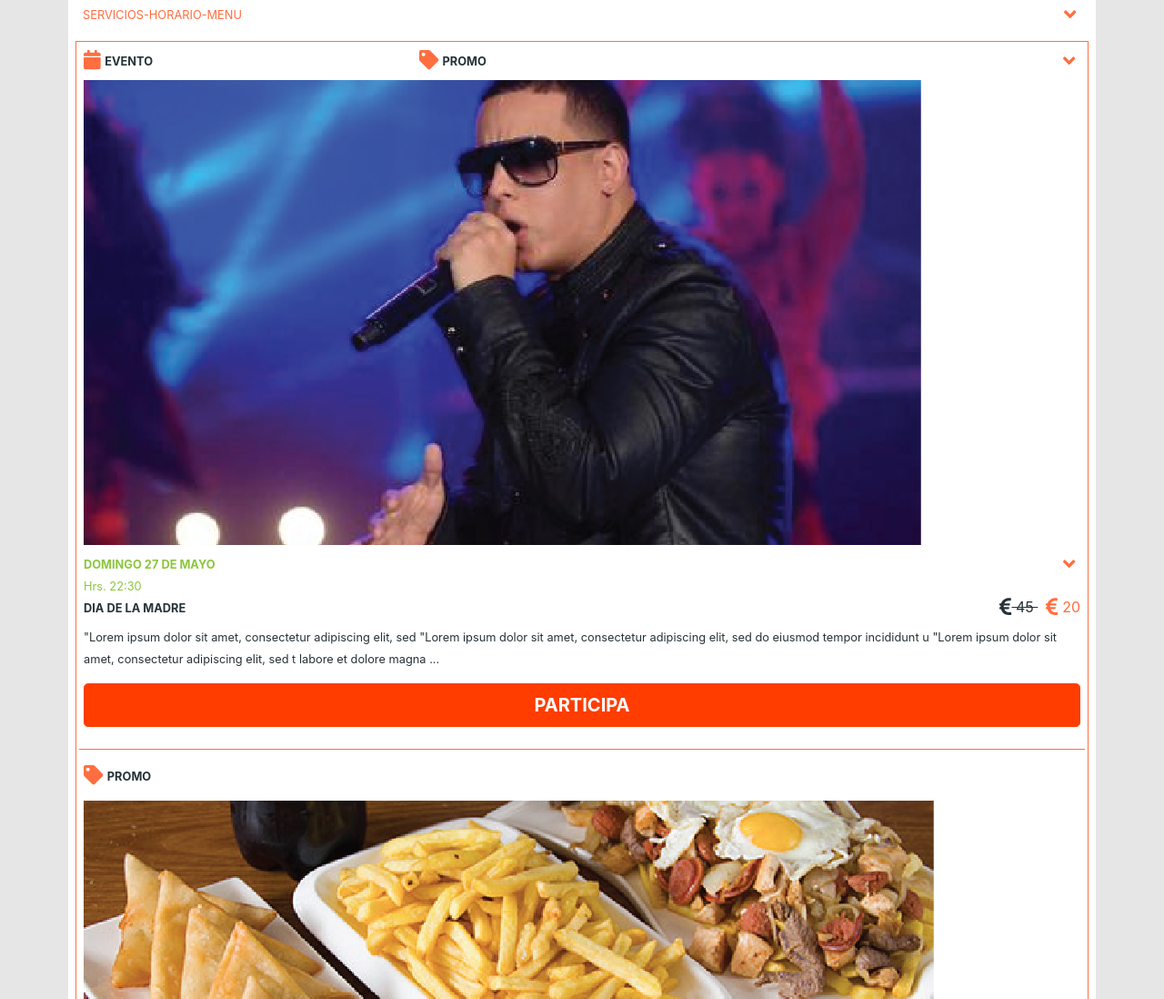
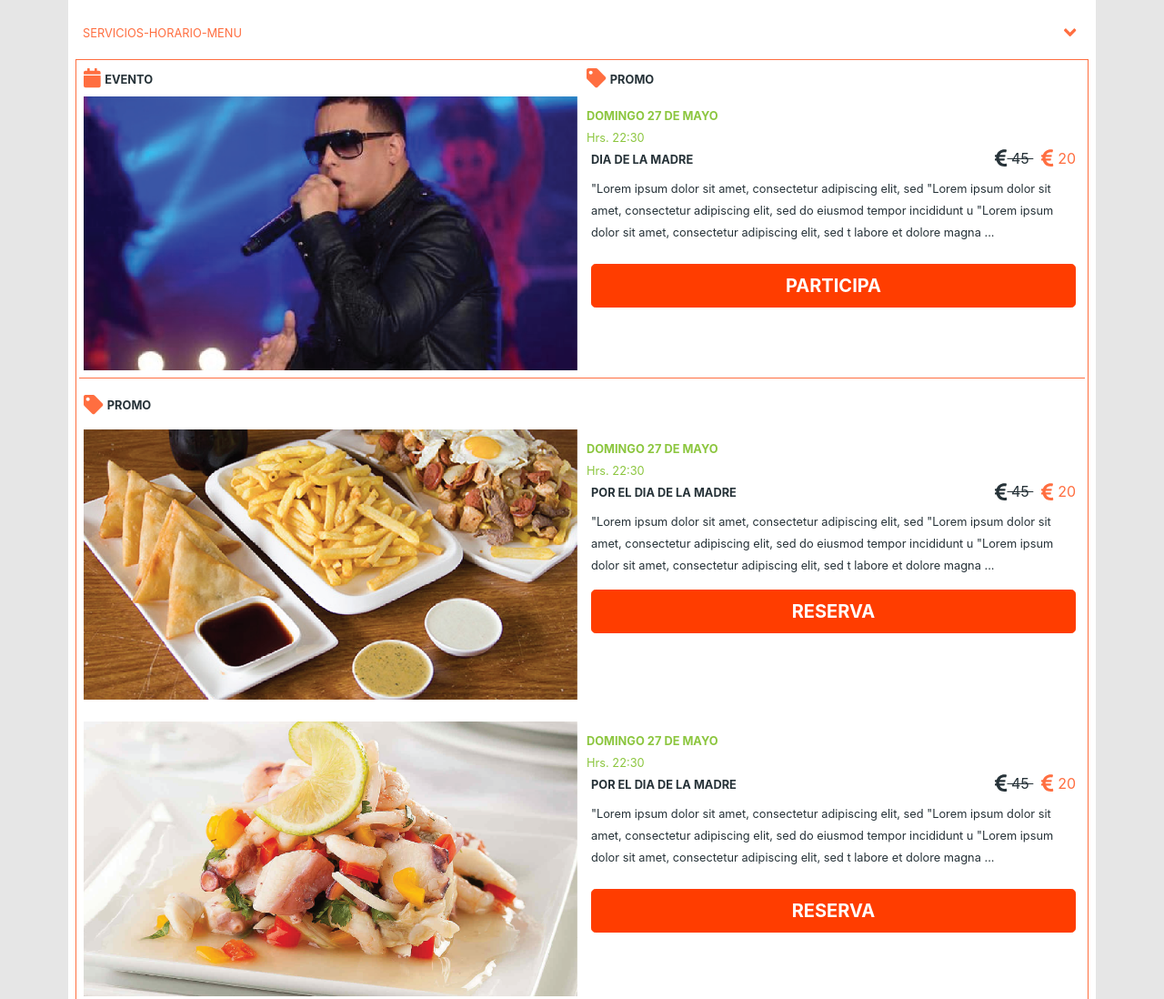
Before and after one commit to JorgeFigueroa/GuiaLatina, a plain HTML site: page detalles.html in a window 1280 px wide. Shown: the part 430-1528 px from the top of the page at 91% size. Drawn offline with Linux system fonts and the light colour scheme.

Commit message:
Update 28-03-2018 11.51am

```diff
--- a/detalles.html
+++ b/detalles.html
@@ -83,7 +83,11 @@
 									<small class="text-primary">EVENTOS</small>
 								</a>
 							</div>
+						</div>
+					</div>
 
+						<div class="card-body">
+							<div class="row">
 								<div class="col-sm-12 mt-2">
 									<div class="card border-0">
 										<div class="card-body">
@@ -97,6 +101,8 @@
 													</button>
 												</div>
 												<div class="col-sm-12 display-none" id="dropDownItem">
+													<div class="row">
+														<div class="col-md-6 col-sm-12">
 															<small>Acceso disabili, wi-fi, Parcheggio, Carta di credito,</small><br>
 															<ul class="list-unstyled">
 																<li>
@@ -142,6 +148,8 @@
 																	</small>
 																</li>
 															</ul>
+														</div>
+														<div class="col-md-6 col-sm-12">
 															<div class="table-responsive">
 																<table class="table table-sm">
 																	<thead>
@@ -304,13 +312,15 @@
 											</div>
 										</div>
 
+
+
 							<!-- EVENTO-PROMO section -->
-
+						<div class="row">
 							<div class="col-sm-12 mt-2">
 								<div class="card border-primary rounded-0">
 									<div class="card-body">
 										<div class="row">
-											<div class="col-sm-4 text-left">
+											<div class="col-sm-4 text-left col-md-6">
 												<i class="fas fa-calendar fa-lg text-primary"></i>
 												<small>
 													<strong>EVENTO</strong>
@@ -322,7 +332,7 @@
 													<strong>PROMO</strong>
 												</small>
 											</div>
-											<div class="col-sm-4 text-right">
+											<div class="col-sm-4 text-right d-md-none d-lg-none">
 												<button class="bg-white border-0 text-right transition">
 													<i class="fas fa-angle-down text-primary fa-lg"></i>
 												</button>
@@ -331,13 +341,13 @@
 
 									<!-- EVENTO dropdown -->
 
-										<div class="row mt-2">
-											<div class="col-sm-12">
+										<div class="row mt-2 mb-2">
+											<div class="col-sm-12 col-md-6">
 												<img src="img/img3.png" class="img-fluid" alt="Evento">
 											</div>
-											<div class="col-sm-12 mt-2">
+											<div class="col-sm-12 mt-2 col-md-6">
 												<div class="row">
-													<div class="col-sm-6">
+													<div class="col-sm-6 col-md-12">
 														<p class="mb-0">
 															<small>
 																<strong class="text-success">DOMINGO 27 DE MAYO</strong>
@@ -345,15 +355,13 @@
 															<small class="text-success">Hrs. 22:30</small>
 														</p>
 													</div>
-													<div class="col-sm-6 text-right">
+													<div class="col-sm-6 text-right d-md-none d-lg-none">
 														<button class="bg-white border-0 text-right transition">
 															<i class="fas fa-angle-down text-primary fa-lg"></i>
 														</button>
 													</div>
 												</div>
-											</div>
-
-											<div class="col-sm-12">
+												<div class="col-sm-12 col-md-12">
 													<div class="row">
 														<div class="col-sm-6">
 															<small>
@@ -372,7 +380,7 @@
 																</span>
 															</p>
 														</div>
-													<div class="col-sm-12 mt-2">
+														<div class="col-sm-12 mt-2 mb-2">
 															<small>"Lorem ipsum dolor sit amet, consectetur adipiscing elit, sed "Lorem ipsum dolor sit amet, consectetur adipiscing elit, sed do eiusmod tempor incididunt u "Lorem ipsum dolor sit amet, consectetur adipiscing elit, sed t labore et dolore magna ...</small>
 														</div>
 														<div class="col-sm-12 mt-3 mb-4">
@@ -381,8 +389,11 @@
 													</div>
 												</div>
 											</div>
+										</div>
 
 									<!-- PROMO dropdown -->
+
+										<!-- First Promo -->
 
 										<div class="row">
 											<div class="col-sm-12 border-top border-primary">
@@ -393,10 +404,10 @@
 													</small>
 												</p>
 											</div>
-											<div class="col-sm-12">
+											<div class="col-sm-12 col-md-6">
 												<img src="img/img4.png" class="img-fluid" alt="promo">
 											</div>
-											<div class="col-sm-12 mt-2">
+											<div class="col-sm-12 mt-2 col-md-6">
 												<div class="row">
 													<div class="col-sm-6">
 														<p class="mb-0">
@@ -406,15 +417,13 @@
 															<small class="text-success">Hrs. 22:30</small>
 														</p>
 													</div>
-													<div class="col-sm-6 text-right">
+													<div class="col-sm-6 text-right d-lg-nona d-md-none">
 														<button class="bg-white border-0 text-right transition">
 															<i class="fas fa-angle-down text-primary fa-lg"></i>
 														</button>
 													</div>
 												</div>
-											</div>
-
-											<div class="col-sm-12">
+												<div class="col-sm-12 col-md-12">
 													<div class="row">
 														<div class="col-sm-6">
 															<small>
@@ -442,12 +451,15 @@
 													</div>
 												</div>
 											</div>
+										</div>
+
+										<!-- Second Promo -->
 
 										<div class="row mt-4">
-											<div class="col-sm-12">
+											<div class="col-sm-12 col-md-6">
 												<img src="img/img5.png" class="img-fluid" alt="promo">
 											</div>
-											<div class="col-sm-12 mt-2">
+											<div class="col-sm-12 col-md-6 mt-2">
 												<div class="row">
 													<div class="col-sm-6">
 														<p class="mb-0">
@@ -457,20 +469,18 @@
 															<small class="text-success">Hrs. 22:30</small>
 														</p>
 													</div>
-													<div class="col-sm-6 text-right">
+													<div class="col-sm-6 text-right d-lg-nona d-md-none">
 														<button class="bg-white border-0 text-right transition">
 															<i class="fas fa-angle-down text-primary fa-lg"></i>
 														</button>
 													</div>
 												</div>
-											</div>
-
 												<div class="col-sm-12">
 													<div class="row">
 														<div class="col-sm-6">
-														<strong>
-															<small>POR EL DIA DE LA MADRE</small>
-														</strong>
+															<small>
+																<strong>POR EL DIA DE LA MADRE</strong>
+															</small>
 														</div>
 														<div class="col-sm-6 text-right">
 															<p class="mb-0">
@@ -484,7 +494,7 @@
 																</span>
 															</p>
 														</div>
-													<div class="col-sm-12 mt-2">
+														<div class="col-sm-12 col-md-12 mt-2 mb-2">
 															<small>"Lorem ipsum dolor sit amet, consectetur adipiscing elit, sed "Lorem ipsum dolor sit amet, consectetur adipiscing elit, sed do eiusmod tempor incididunt u "Lorem ipsum dolor sit amet, consectetur adipiscing elit, sed t labore et dolore magna ...</small>
 														</div>
 														<div class="col-sm-12 mt-3 mb-4">
@@ -494,15 +504,16 @@
 												</div>
 											</div>
 
-
 										</div>
-								</div>
-							</div> <!-- EVENTO-PROMO section close -->
-
 
 
 									</div>
 								</div>
+							</div>
+						</div><!-- EVENTO-PROMO section close -->
+
+
+
 
 
 
```
Lines whose indentation alone changed are shown as unchanged.
